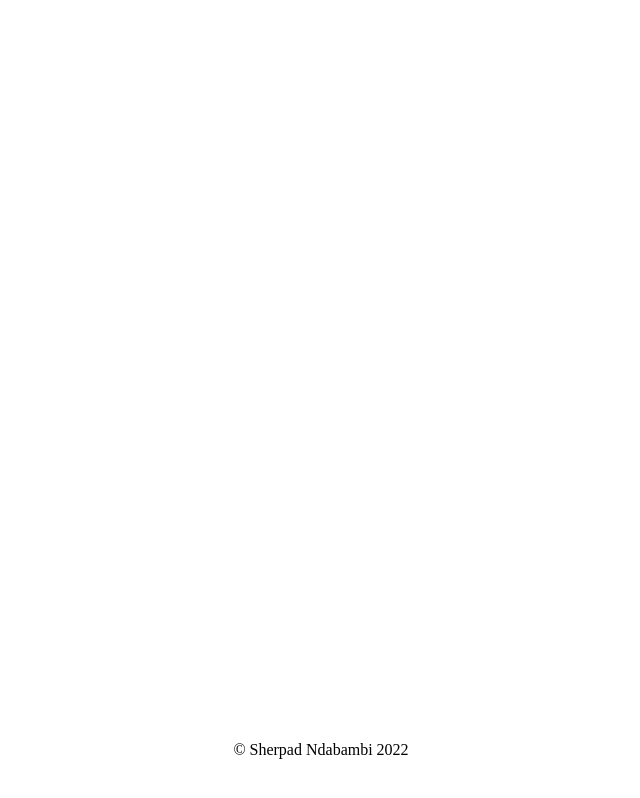
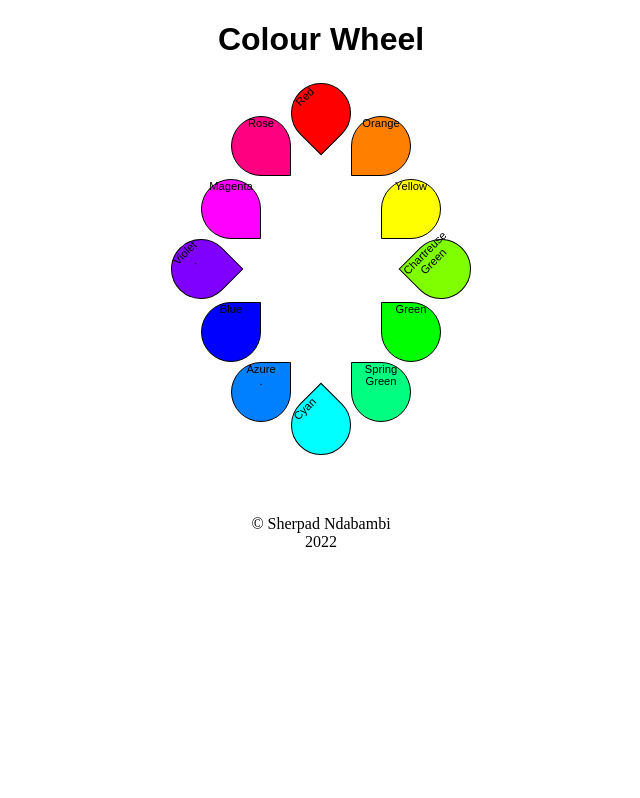
Before and after one commit to SherpadNdabambi/colour-wheel, a plain HTML site: page index.html in a window 1280 px wide. Shown: the whole page, without its empty margins (319-959 px from the left). Drawn offline with nearby package versions, Linux system fonts and the light colour scheme.

Commit message:
Added colour wheel

```diff
--- a/css/styles.css
+++ b/css/styles.css
@@ -1,14 +1,174 @@
+:root {
+	--box-width: 60px;
+}
+
 *{
 	box-sizing: border-box;
 }
 
 body{
+	/*counter-reset: box-number;*/
 	margin: auto;
 }
 
 .bottom{
 	position: absolute;
 	bottom: 0;
+}
+
+.box {
+	border: 1px solid black;
+	display: inline-block;
+	font-size: 0.7em;
+	height: var(--box-width);
+	margin: 0;
+	text-align: center;
+	width: var(--box-width);
+}
+
+/*
+.box::after {
+	content: counter(box-number);
+	counter-increment: box-number;
+}
+*/
+
+.box:nth-of-type(11n + 1) {
+	margin-left: calc(2 * var(--box-width));
+}
+
+.box:nth-of-type(8n + 2) {
+	margin-left: calc(1 * var(--box-width));
+}
+
+.box:nth-of-type(8n + 3) {
+	margin-left: calc(var(--box-width));
+}
+
+.box:nth-of-type(4n + 4):not(:nth-of-type(12)) {
+	margin-left: calc(0.5 * var(--box-width));
+}
+
+.box:nth-of-type(4n + 5) {
+	margin-left: calc(2 * var(--box-width));
+}
+
+.box:nth-of-type(7) {
+	margin-left: calc(3 * var(--box-width));
+}
+
+.box:nth-of-type(10n + 2) {
+	margin-top: calc(-0.5 * var(--box-width));
+}
+
+.box:nth-of-type(2),
+	:nth-of-type(3),
+	:nth-of-type(4),
+	:nth-of-type(5),
+	:nth-of-type(8),
+	:nth-of-type(9),
+	:nth-of-type(10),
+	:nth-of-type(11) {
+	transform: translateY(-50%);
+}
+
+.box:nth-of-type(1) {
+	background-color: rgb(255, 0, 0);
+}
+
+.box:nth-of-type(2) {
+	background-color: rgb(255, 0, 127.5);
+}
+
+.box:nth-of-type(3) {
+	background-color: rgb(255, 127.5, 0);
+}
+
+.box:nth-of-type(4) {
+	background-color: rgb(255, 0, 255);
+}
+
+.box:nth-of-type(5) {
+	background-color: rgb(255, 255, 0);
+}
+
+.box:nth-of-type(6) {
+	background-color: rgb(127.5, 0, 255);
+}
+
+.box:nth-of-type(7) {
+	background-color: rgb(127.5, 255, 0);
+}
+
+.box:nth-of-type(8) {
+	background-color: rgb(0, 0, 255);
+}
+
+.box:nth-of-type(9) {
+	background-color: rgb(0, 255, 0);
+}
+
+.box:nth-of-type(10) {
+	background-color: rgb(0, 127.5, 255);
+}
+
+.box:nth-of-type(11) {
+	background-color: rgb(0, 255, 127.5);
+}
+
+.box:nth-of-type(12) {
+	background-color: rgb(0, 255, 255);
+}
+
+.box:nth-of-type(1),
+	:nth-of-type(3),
+	:nth-of-type(5) {
+	border-radius: 50% 50% 50% 0;
+}
+
+.box:nth-of-type(7),
+	:nth-of-type(9),
+	:nth-of-type(11) {
+	border-radius: 0 50% 50%;
+}
+
+.box:nth-of-type(2),
+	:nth-of-type(4),
+	:nth-of-type(6) {
+	border-radius: 50% 50% 0;
+}
+
+.box:nth-of-type(8),
+	:nth-of-type(10),
+	:nth-of-type(12) {
+	border-radius: 50% 0 50% 50%;
+}
+
+.box:nth-of-type(1) {
+	transform: rotate(-45deg);
+}
+
+.box:nth-of-type(2),:nth-of-type(3) {
+	transform: translateY(-50%);
+}
+
+/*
+.box:nth-of-type(4) {
+	transform: translateY(-50%) rotate(-22.5deg);
+}
+
+.box:nth-of-type(5) {
+	transform: translateY(-50%) rotate(22.5deg);
+}
+*/
+
+.box:nth-of-type(6),
+	:nth-of-type(7) {
+	transform: translateY(-50%) rotate(-45deg);
+}
+
+.box:nth-of-type(12) {
+	transform: translateY(-100%) rotate(-45deg);
 }
 
 .center{
@@ -33,18 +193,29 @@ footer{
 	height: 100px;
 }
 
+h1 {
+	text-align: center;
+}
+
 .hidden{
 	display: none;
 }
 
 main{
+	font-family: sans-serif;
+	/*
 	height: calc(100vh - 100px);
+	*/
 }
 
 .middle{
 	position: absolute;
 	top: 50%;
 	transform: translateY(-50%);
+}
+
+p {
+	word-break: break-word;
 }
 
 .right{
@@ -56,3 +227,16 @@ main{
 	position: absolute;
 	top: 0;
 }
+
+#wheel-container {
+	width: calc(5 * var(--box-width));
+	margin: auto;
+}
+
+/* Media queries */
+
+/* Tablets */
+@media only screen and (720px < width <= 1024px) {}
+
+/* Desktops */
+@media only screen and (1024 < width) {}
--- a/index.html
+++ b/index.html
@@ -5,7 +5,7 @@
 <head>
 
 	<!--page title-->
-	<title></title>
+	<title>Colour Wheel</title>
 
 	<!--character encoding-->
 	<meta charset="utf-8">
@@ -18,9 +18,9 @@
 	<meta name="description" content="">
 
 	<!--og properties-->
-	<meta property="og:image" content="">
-	<meta property="og:description" content="">
-	<meta property="og:title" content="">
+	<meta property="og:title" content="Colour Wheel">
+	<meta property="og:image" content="img/preview.jpg">
+	<meta property="og:description" content="A simple colour wheel made with html and CSS.">
 
 	<!--Twitter cards-->
 	<meta name="twitter:title" content="">
@@ -39,16 +39,26 @@
 
 	<main class="container">
 
+		<h1>Colour Wheel</h1>
 
+		<div class="container" id="wheel-container">
+			<p class="box">Red</p><br>
+			<p class="box">Rose<br></p><p class="box">Orange</p><br>
+			<p class="box">Magenta</p><p class="box">Yellow</p><br>
+			<p class="box">Violet<br>.</p><p class="box">Chartreuse Green</p><br>
+			<p class="box">Blue</p><p class="box">Green</p><br>
+			<p class="box">Azure<br>.</p><p class="box">Spring Green</p><br>
+			<p class="box">Cyan</p>
+		</div>
 
 	</main>
 
 	<!--Footer-->
 	<footer class="container">
 
-		<div id="copyright" class="center middle">
+		<div id="copyright">
 
-			&copy Sherpad Ndabambi <span id="footerYear"></span>
+			&copy Sherpad Ndabambi <div id="footerYear"></div>
 
 		</div>
 
```
Also changed, not shown: img/preview.jpg (added).
